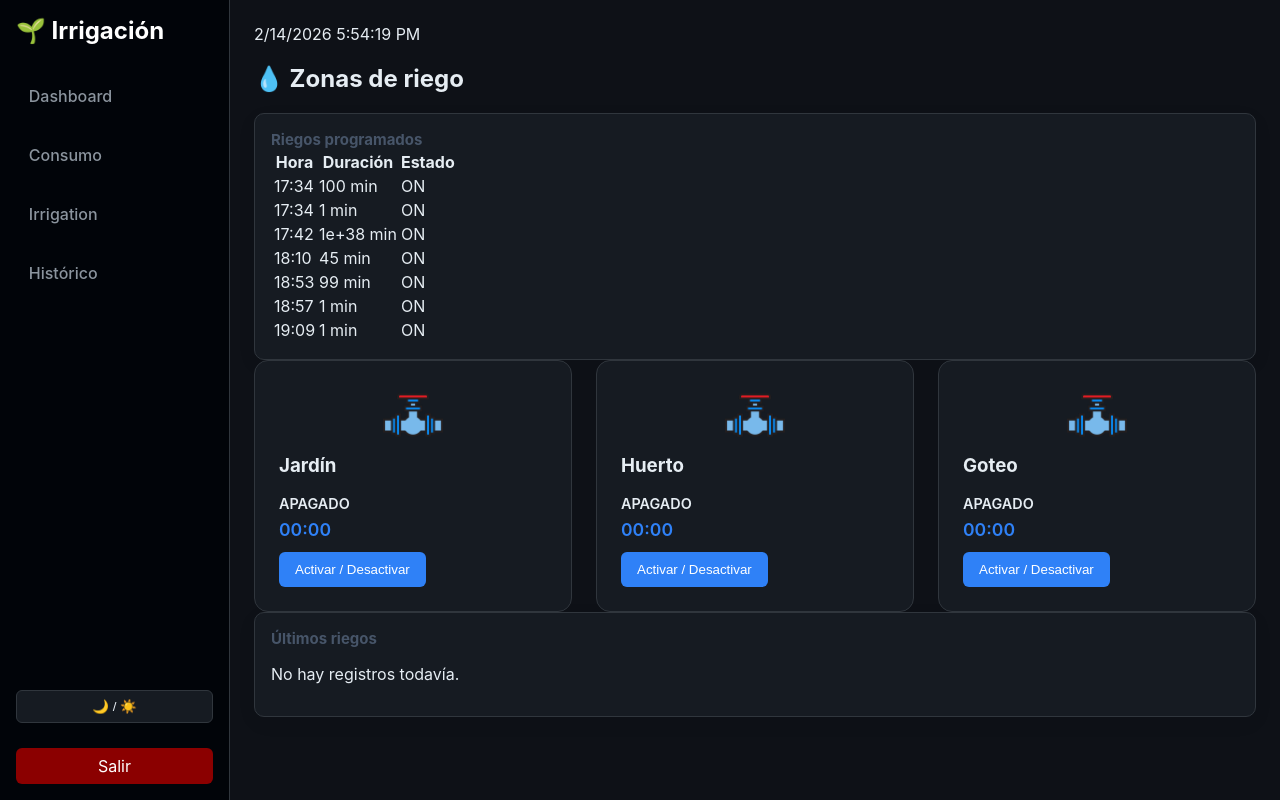
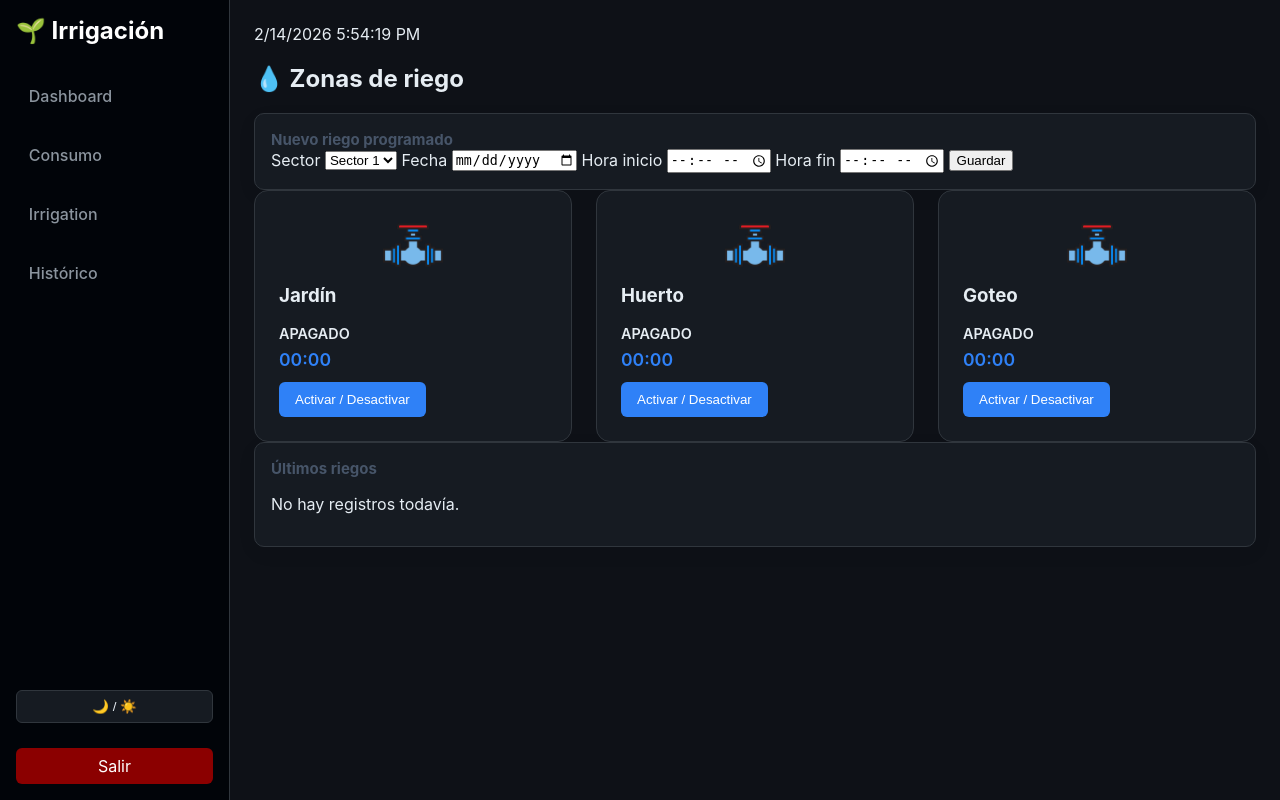
Before and after one commit to alexincambridge/irrigacion, a Flask app: page /irrigation in a window 1280 px wide. Run offline with Flask 3, Linux system fonts and the light colour scheme; a user stored in the database is signed in; data comes from the database, SQL or seed files in the repository; data that the repository does not hold is empty; some libraries are stand-ins or nearby versions.

Commit message:
programador de riego

```diff
--- a/app/routes.py
+++ b/app/routes.py
@@ -200,3 +200,74 @@ def add_program():
 
     db.commit()
     return redirect(url_for("routes.schedule"))
+
+@routes.route("/irrigation/schedule/add", methods=["POST"])
+@login_required
+def schedule_add_ajax():
+    data = request.get_json()
+    db = get_db()
+
+    sector = int(data["sector"])
+    date = data["date"]
+    start = data["start"]
+    end = data["end"]
+
+    start_dt = datetime.strptime(f"{date} {start}", "%Y-%m-%d %H:%M")
+    end_dt   = datetime.strptime(f"{date} {end}", "%Y-%m-%d %H:%M")
+
+    duration = int((end_dt - start_dt).total_seconds() / 60)
+
+    if duration <= 0:
+        return jsonify({"error": "Hora fin inválida"})
+
+    if duration > 60:
+        return jsonify({"error": "Máximo 60 minutos"})
+
+    if duration not in [15,30,45,60]:
+        return jsonify({"error": "Solo 15, 30, 45 o 60 minutos"})
+
+    # máximo 3 riegos por sector por día
+    count = db.execute("""
+        SELECT COUNT(*)
+        FROM irrigation_schedule
+        WHERE sector = ?
+          AND date = ?
+    """,(sector,date)).fetchone()[0]
+
+    if count >= 3:
+        return jsonify({"error":"Máximo 3 riegos por sector y día"})
+
+    db.execute("""
+        INSERT INTO irrigation_schedule
+        (sector, date, start_time, end_time, duration)
+        VALUES (?, ?, ?, ?, ?)
+    """,(sector,date,start,end,duration))
+
+    db.commit()
+
+    return jsonify({"success": True})
+
+# lista programadores
+
+@routes.route("/irrigation/schedule/list")
+@login_required
+def schedule_list():
+    db = get_db()
+
+    rows = db.execute("""
+        SELECT sector, date, start_time, end_time, duration
+        FROM irrigation_schedule
+        ORDER BY date ASC, start_time ASC
+        LIMIT 20
+    """).fetchall()
+
+    return jsonify([
+        {
+            "sector": r[0],
+            "date": r[1],
+            "start": r[2],
+            "end": r[3],
+            "duration": r[4]
+        }
+        for r in rows
+    ])
--- a/app/static/js/irrigation.js
+++ b/app/static/js/irrigation.js
@@ -5,6 +5,49 @@ function formatTime(seconds){
   const m = String(Math.floor(seconds / 60)).padStart(2,"0")
   const s = String(seconds % 60).padStart(2,"0")
   return `${m}:${s}`
+}
+
+async function createSchedule(){
+  const sector = document.getElementById("sector").value
+  const date   = document.getElementById("date").value
+  const start  = document.getElementById("start").value
+  const end    = document.getElementById("end").value
+
+  const r = await fetch("/irrigation/schedule/add",{
+    method:"POST",
+    headers:{ "Content-Type":"application/json" },
+    body: JSON.stringify({ sector, date, start, end })
+  })
+
+  const data = await r.json()
+
+  if(data.error){
+    alert(data.error)
+    return
+  }
+
+  loadSchedules()
+}
+
+//recargar tabla sin refrescar
+async function loadSchedules(){
+  const r = await fetch("/irrigation/schedule/list")
+  const rows = await r.json()
+
+  const table = document.querySelector("#scheduleTable tbody")
+  table.innerHTML = ""
+
+  rows.forEach(s=>{
+    table.innerHTML += `
+      <tr>
+        <td>${s.sector}</td>
+        <td>${s.date}</td>
+        <td>${s.start}</td>
+        <td>${s.end}</td>
+        <td>${s.duration} min</td>
+      </tr>
+    `
+  })
 }
 
 async function toggleZone(id){
--- a/app/templates/irrigation.html
+++ b/app/templates/irrigation.html
@@ -7,27 +7,29 @@
 
 <!-- RIEGOS PROGRAMADOS -->
 <div class="card">
-  <h3>Riegos programados</h3>
+  <h3>Nuevo riego programado</h3>
 
-  {% if schedules %}
-  <table>
-    <tr>
-      <th>Hora</th>
-      <th>Duración</th>
-      <th>Estado</th>
-    </tr>
+  <div class="form-grid">
 
-    {% for s in schedules %}
-    <tr>
-      <td>{{ s[1] }}</td>
-      <td>{{ s[2] }} min</td>
-      <td>{{ "ON" if s[3] else "OFF" }}</td>
-    </tr>
-    {% endfor %}
-  </table>
-  {% else %}
-    <p>No hay riegos programados.</p>
-  {% endif %}
+    <label>Sector</label>
+    <select id="sector">
+      <option value="1">Sector 1</option>
+      <option value="2">Sector 2</option>
+      <option value="3">Sector 3</option>
+    </select>
+
+    <label>Fecha</label>
+    <input type="date" id="date">
+
+    <label>Hora inicio</label>
+    <input type="time" id="start">
+
+    <label>Hora fin</label>
+    <input type="time" id="end">
+
+    <button onclick="createSchedule()">Guardar</button>
+
+  </div>
 </div>
 
 
```
Also changed, not shown: instance/irrigacion.db.
